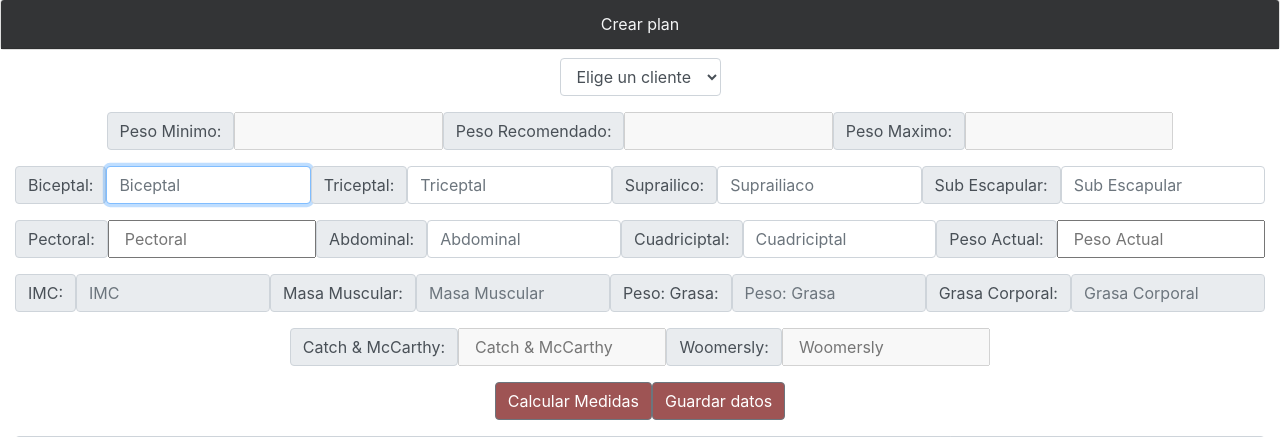
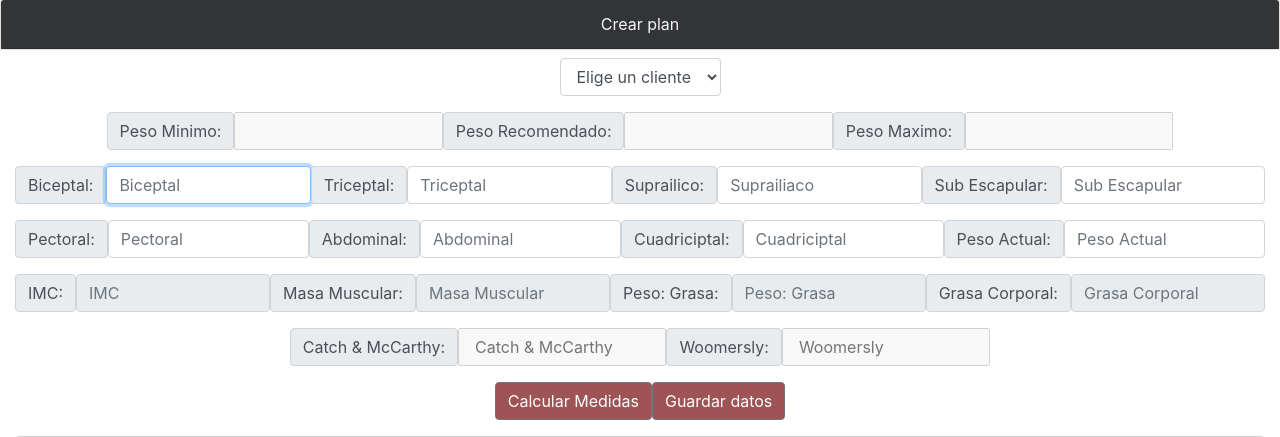
Before and after one commit to DavidEchartea/AndTeamProyecto, a PHP site: page /crearplan.php in a window 1280 px wide. Shown: the part 158-595 px from the top of the page. Run offline with PHP 8.4, Linux system fonts and the light colour scheme; the visitor is signed in with stand-in values (Sample User, id 1); data that the repository does not hold is empty.

Commit message:
Update crearplan.php

```diff
--- a/crearplan.php
+++ b/crearplan.php
@@ -184,7 +184,7 @@
   <div class='my-3 d-flex justify-content-center'>
 
     <div class='input-group-text'>Pectoral: </div>
-    <input type="text" class="col-sm-2" id="txtPectoral"name="txtPectoral" placeholder="Pectoral" required >
+    <input type="text" class="form-control" id="txtPectoral"name="txtPectoral" placeholder="Pectoral" required >
 
     <div class='input-group-text'>Abdominal: </div>
     <input type="text" class="form-control" id="txtAbdominal" name="txtAbdominal"placeholder="Abdominal" required>
@@ -193,7 +193,7 @@
     <input type="text" class="form-control" id="txtCuadriciptal" name="txtCuadriciptal"placeholder="Cuadriciptal" required>
 
     <div class='input-group-text'>Peso Actual: </div>
-    <input type="text" class="col-sm-2" id="txtPesoAct" name="txtPesoAct"placeholder="Peso Actual" required>
+    <input type="text" class="form-control" id="txtPesoAct" name="txtPesoAct"placeholder="Peso Actual" required>
 
   </div>
 
```
